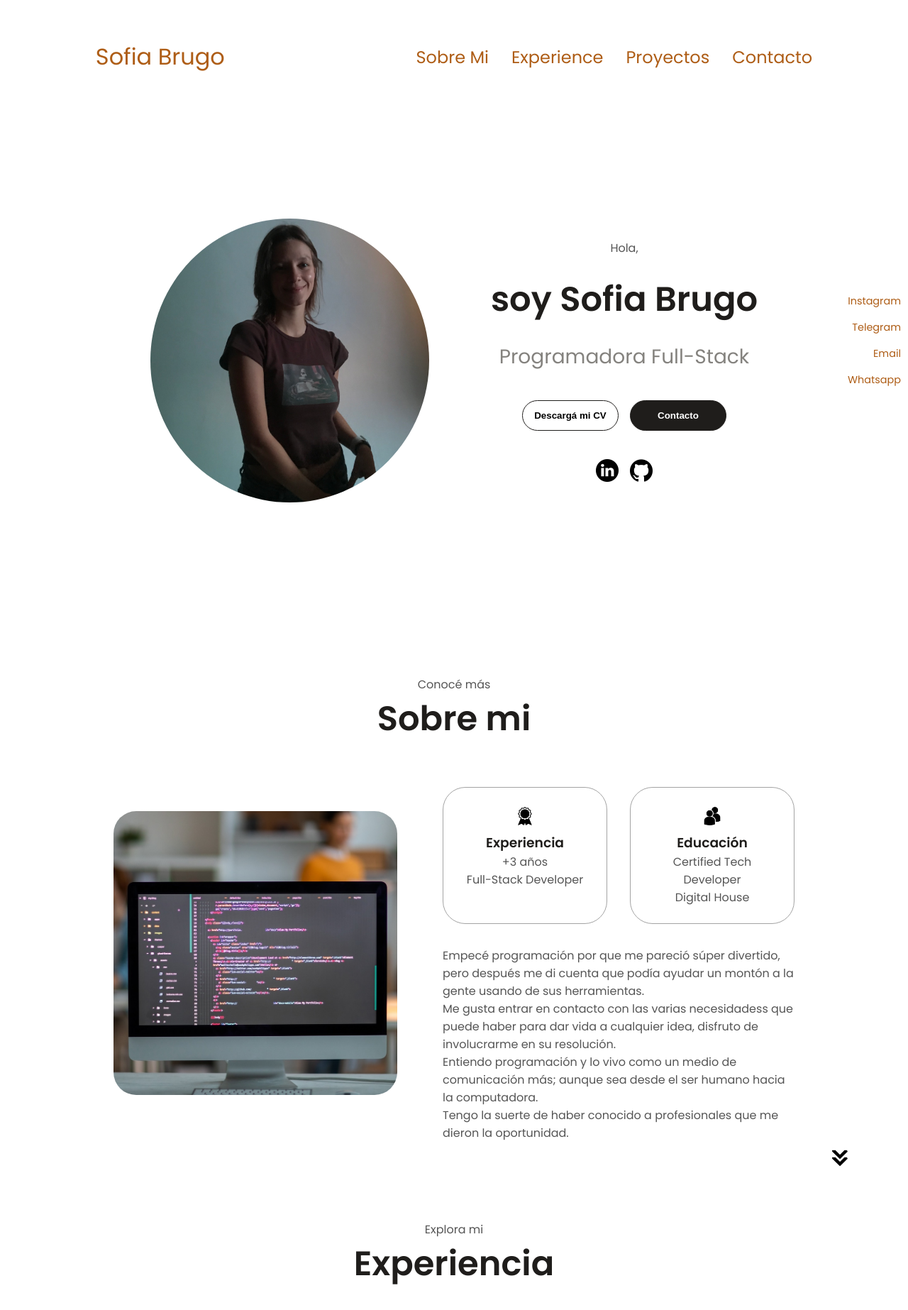
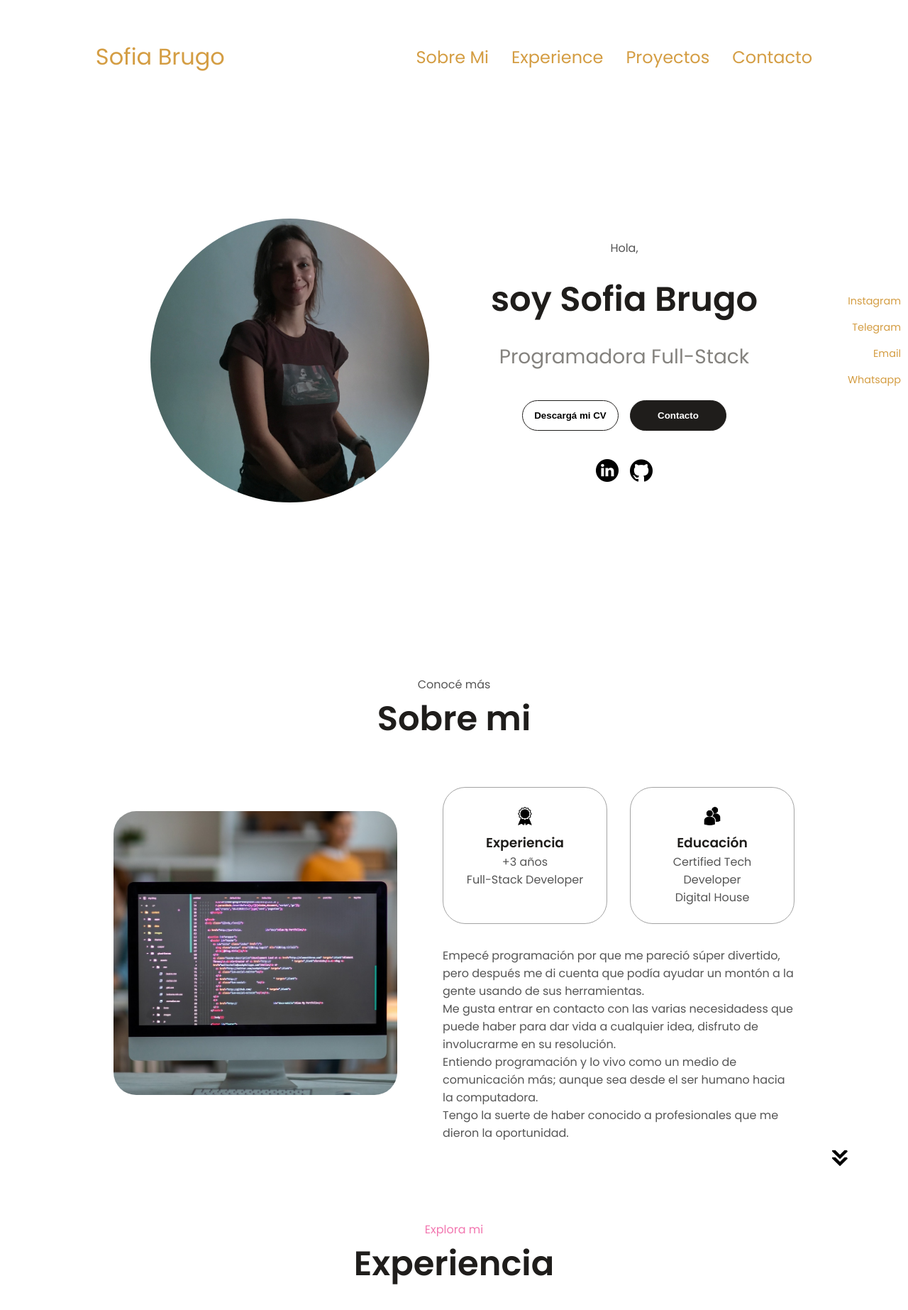
Before and after one commit to Sbrugo/Portfolio, a plain HTML site: page index.html in a window 1280 px wide. Shown: the top 1846 px of the page at 71% size. Drawn offline with Linux system fonts and the light colour scheme.

Commit message:
"colores"

```diff
--- a/index.html
+++ b/index.html
@@ -144,7 +144,7 @@
       />
     </section>
     <section id="experience">
-      <p class="section__text__p1">Explora mi</p>
+      <p class="section__text__p1 subtitle__2">Explora mi</p>
       <h1 class="title">Experiencia</h1>
       <div class="experience-details-container">
         <div class="about-containers">
--- a/style.css
+++ b/style.css
@@ -54,7 +54,7 @@ nav {
 }
 
 a {
-  color: #ae5d16;
+  color: #d49d43;
   text-decoration: none;
   text-decoration-color: white;
 }
@@ -74,7 +74,7 @@ a:hover {
 }
 .logo {
   font-size: 2rem;
-  color: #ae5d16;
+  color: #d49d43;
 }
 .logo:hover {
   cursor: default;
@@ -128,7 +128,7 @@ a:hover {
   padding: 10px;
   text-align: center;
   font-size: 1.5rem;
-  color: #1f1d1b;
+  color: #d49d43;
   text-decoration: none;
   transition: all 0.3 ease-in-out;
 }
@@ -337,7 +337,9 @@ article {
 article .icon {
   cursor: default;
 }
-
+.subtitle__2 {
+  color: #f277b0;
+}
 /* PROJECTS SECTION */
 #projects {
   position: relative;
@@ -394,6 +396,9 @@ article .icon {
 .email-icon {
   height: 2.5rem;
 }
+#contact a {
+  color: black;
+}
 /*FOOTER*/
 footer {
   height: 26vh;
```
